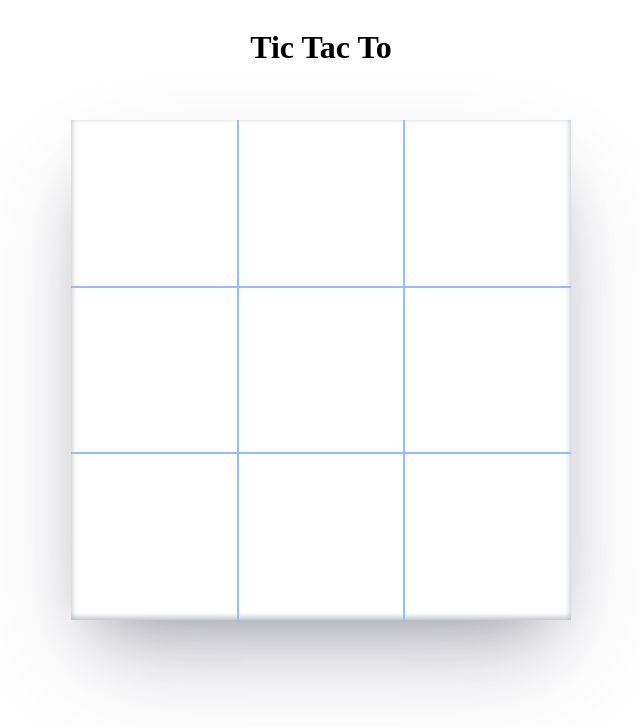
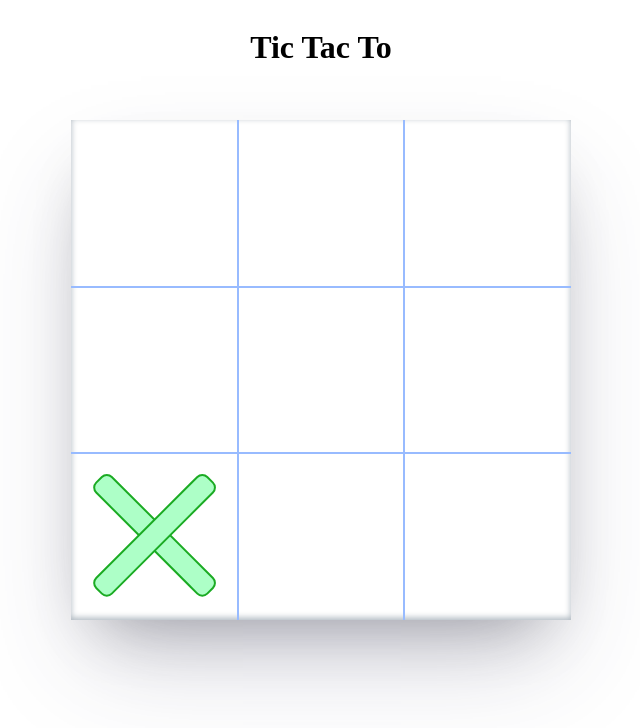
Before and after one commit to reneedekruijf/tictacto, an Angular app: page / in a window 1280 px wide. Shown: the top 728 px of the page, without its empty margins (319-959 px from the left). Built offline with nearby package versions, Linux system fonts and the light colour scheme.

Commit message:
basic cross

```diff
--- a/src/app/board/board.component.html
+++ b/src/app/board/board.component.html
@@ -11,4 +11,6 @@
     <div class="grid eight"></div>
     <div class="grid nine"></div>
   </div>
+
+  <app-cross></app-cross>
 </main>
--- a/src/app/cross/cross.component.html
+++ b/src/app/cross/cross.component.html
@@ -1 +1,6 @@
-<p>cross works!</p>
+<div class="wrapper">
+  <div class="cross">
+    <div class="cross-first"></div>
+    <div class="cross-second"></div>
+  </div>
+</div>
--- a/src/app/cross/cross.component.scss
+++ b/src/app/cross/cross.component.scss
@@ -0,0 +1,33 @@
+.wrapper {
+  position: relative;
+  margin-top: -169px;
+  width: 165px;
+  height: 165px;
+}
+
+.cross {
+  width: 165px;
+  height: 165px;
+  transform: rotate(-45deg);
+}
+
+.cross-first,
+.cross-second {
+  position: absolute;
+  width: 20px;
+  height: 155px;
+  background-color: var(--body-cross);
+  border: 2px solid var(--border-cross);
+  border-radius: 8px;
+}
+
+.cross-first {
+  top: 5px;
+  left: 70px;
+}
+
+.cross-second {
+  top: 5px;
+  left: 70px;
+  transform: rotate(-90deg);
+}
--- a/src/styles.scss
+++ b/src/styles.scss
@@ -5,4 +5,6 @@ html {
 :root {
   --blue: #98BBFF;
   --light-blue: #E1F4FE;
+  --border-cross: #1BAB23;
+  --body-cross: #ADFFC7;
 }
```
